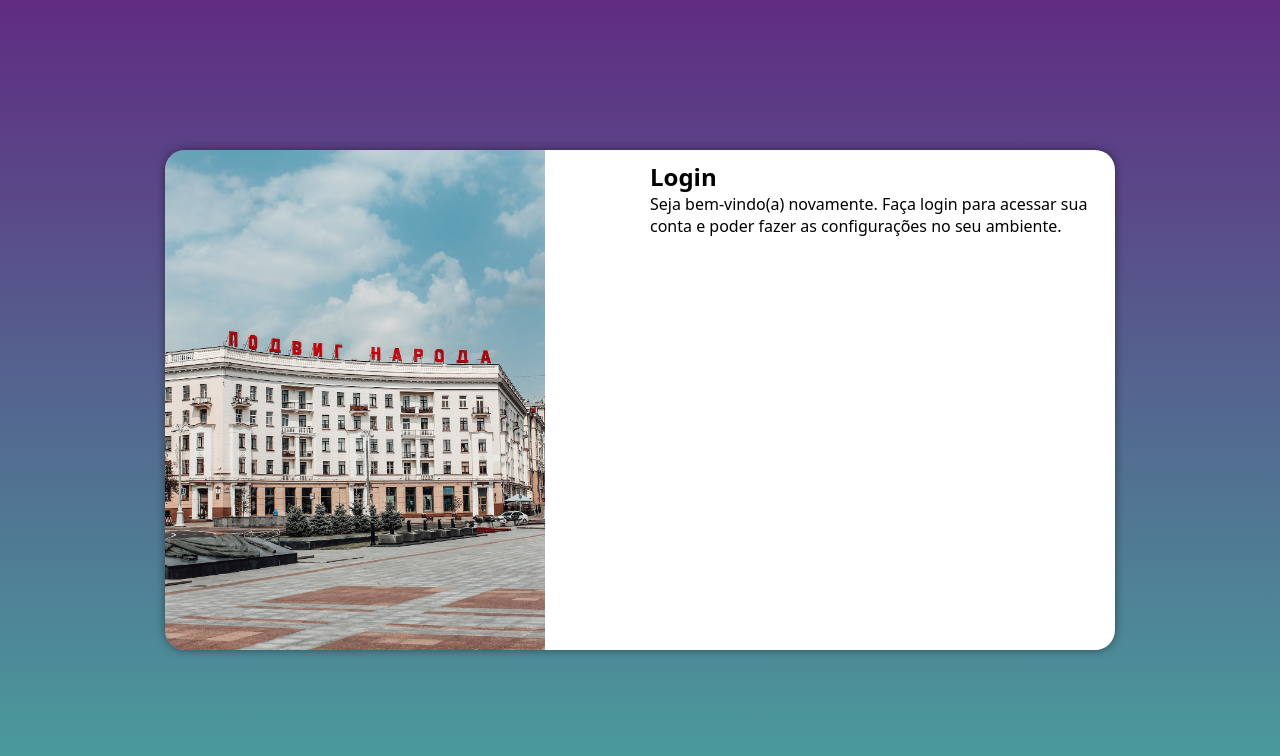
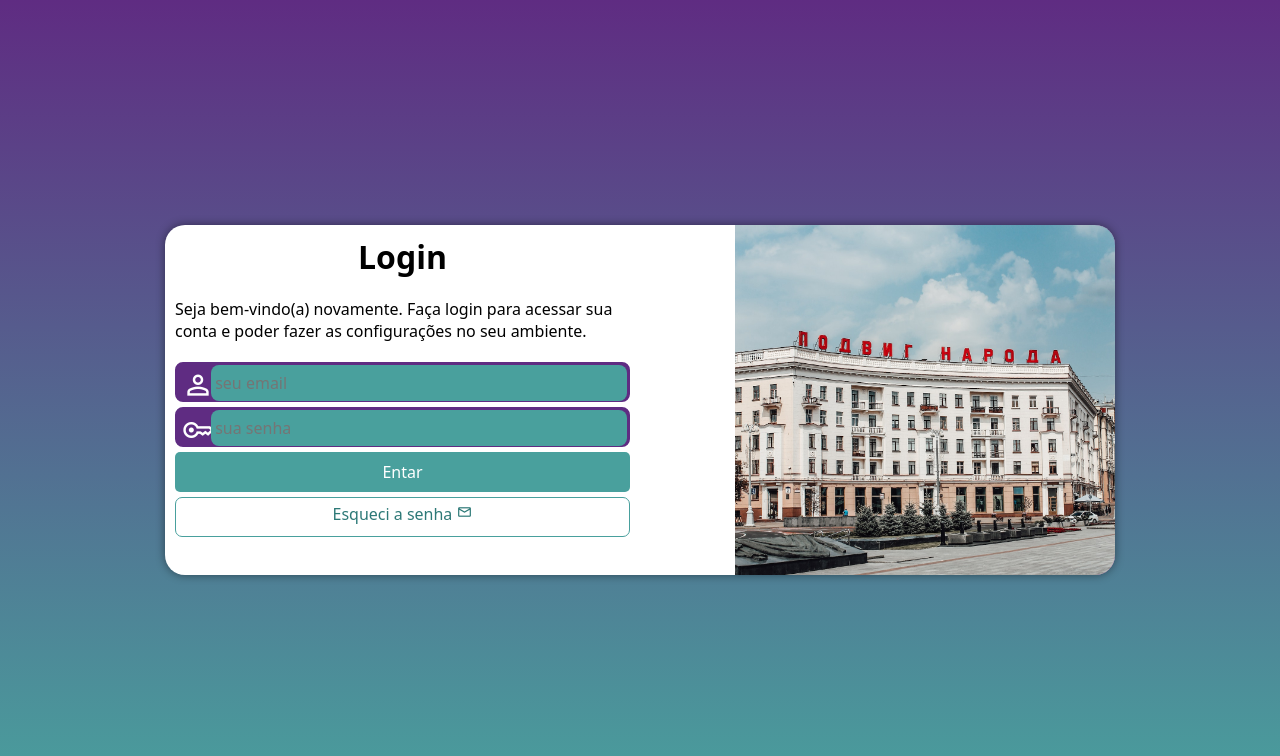
Before and after one commit to devlucasteixeira/projeto-login, a plain HTML site: page index.html in a window 1280 px wide. Drawn offline with nearby package versions, Linux system fonts and the light colour scheme.

Commit message:
complete project

```diff
--- a/index.html
+++ b/index.html
@@ -5,6 +5,7 @@
     <meta http-equiv="X-UA-Compatible" content="IE=edge">
     <meta name="viewport" content="width=device-width, initial-scale=1.0">
     <title>Login</title>
+    <link rel="stylesheet" href="https://fonts.googleapis.com/css2?family=Material+Symbols+Outlined:opsz,wght,FILL,GRAD@20..48,100..700,0..1,-50..200" />
     <link rel="stylesheet" href="styles/style.css">
     <link rel="stylesheet" href="styles/media-query.css">
 </head>
@@ -19,8 +20,21 @@
                 <p>Seja bem-vindo(a) novamente. Faça login para
                     acessar sua conta e poder fazer as configurações no seu ambiente.
                 </p>
-                <form action="login.php" method="post">
-
+                <form action="login.php" method="post" autocomplete="on">
+                    <div class="campo">
+                        <span class="material-symbols-outlined">person</span>
+                        <input type="email" name="login" id="ilogin" placeholder="seu email"
+                        autocomplete="email" required maxlength="30">
+                        <label for="ilogin">Login</label>
+                    </div>
+                    <div class="campo">
+                        <span class="material-symbols-outlined">key</span>
+                        <input type="password" name="senha" id="isenha" placeholder="sua senha"
+                        autocomplete="current-password" required minlength="8" maxlength="20">
+                        <label for="isenha">Senha</label>
+                    </div>
+                    <input type="submit" value="Entar">
+                    <a href="esqueci.html" class="botao">Esqueci a senha <span class="material-symbols-outlined">mail</span></a>
                 </form>
             </div>
         </section>
--- a/styles/media-query.css
+++ b/styles/media-query.css
@@ -6,6 +6,7 @@
    }
     section#login{
         width: 80vw;
+        height: 300px;
     }
     section#login > div#imagem{
         float: left;
@@ -24,14 +25,24 @@
     }
     section#login{
         width: 950px;
+        height: 350px;
     }
     section#login > div#imagem{
-        float: left;
+        float: right;
         width: 40%;
         height: 100%;
     }
     section#login > div#formulario{
-        float: right;
+        float: left;
         width: 50%;
     }
+
+    div#formulario > h1{
+        font-size: 2em;
+    }
+
+    div#formulario > p {
+        font-size: 1em;
+        margin: 20px 0px;
+    }
 }
--- a/styles/style.css
+++ b/styles/style.css
@@ -30,15 +30,14 @@
     position: absolute;
     top: 50%;
     left: 50%;
-    transform: translate(-50%, -50%);
     overflow: hidden;
 
     background-color: white;
-    width: 350px;
-    height: 500px;
+    width: 250px;
+    height: 515px;
     border-radius: 20px;
     box-shadow: 0px 0px 10px rgba(0, 0, 0, 0.450);
-
+    transform: translate(-50%, -50%);
     transition: width .3s, height .3s;
     transition-timing-function: ease;
  }
@@ -55,3 +54,87 @@
     display: block;
     padding: 10px;
  }
+
+ div#formulario > h1{
+   text-align: center;
+   margin-bottom: 10px;
+ }
+
+ div#formulario > p {
+   font-size: 0.8em;
+ }
+
+ form > div.campo{
+   background-color: #5f2c82;
+   border: 2px solid #5f2c82;
+   display: block;
+   width: 100%;
+   height: 40px;
+   border-radius: 8px;
+   margin: 5px 0px;
+ }
+
+ div.campo > label{
+   display: none;
+ }
+
+ div.campo > span{
+   color: white;
+   font-size: 2em;
+   width: 30px;
+   padding: 5px;
+ }
+
+div.campo > input{
+   background-color: #49a09d;
+   font-size: 1em;
+   width: calc(100% - 35px);
+   height: 100%;
+   border: 0px;
+   border-radius: 8px;
+   padding: 4px;
+   transform: translateY(-12px);
+}
+
+div.campo > input:focus-within{
+   background-color: white;
+}
+
+ form > input[type=submit] {
+   display: block;
+   font-size: 1em;
+   width: 100%;
+   height: 40px;
+   background-color: #49a09d;
+   color: white;
+   border: none;
+   border-radius: 5px;
+   cursor: pointer;
+ }
+
+ form > input[type=submit]:hover{
+   background-color: #2d7977;
+ }
+
+ form > a.botao{
+   display: block;
+   text-align: center;
+   font-size: 1em;
+   width: 100%;
+   height: 40px;
+   padding-top: 5px;
+   margin-top: 5px;
+   background-color: white;
+   color: #2d7977;
+   border: 1px solid #49a09d;
+   border-radius: 7px;
+   text-decoration: none;
+ }
+
+ form > a.botao:hover{
+   background-color: #6cd3cf;
+ }
+
+ form > a.botao > span{
+   font-size: 1em;
+ }
```
